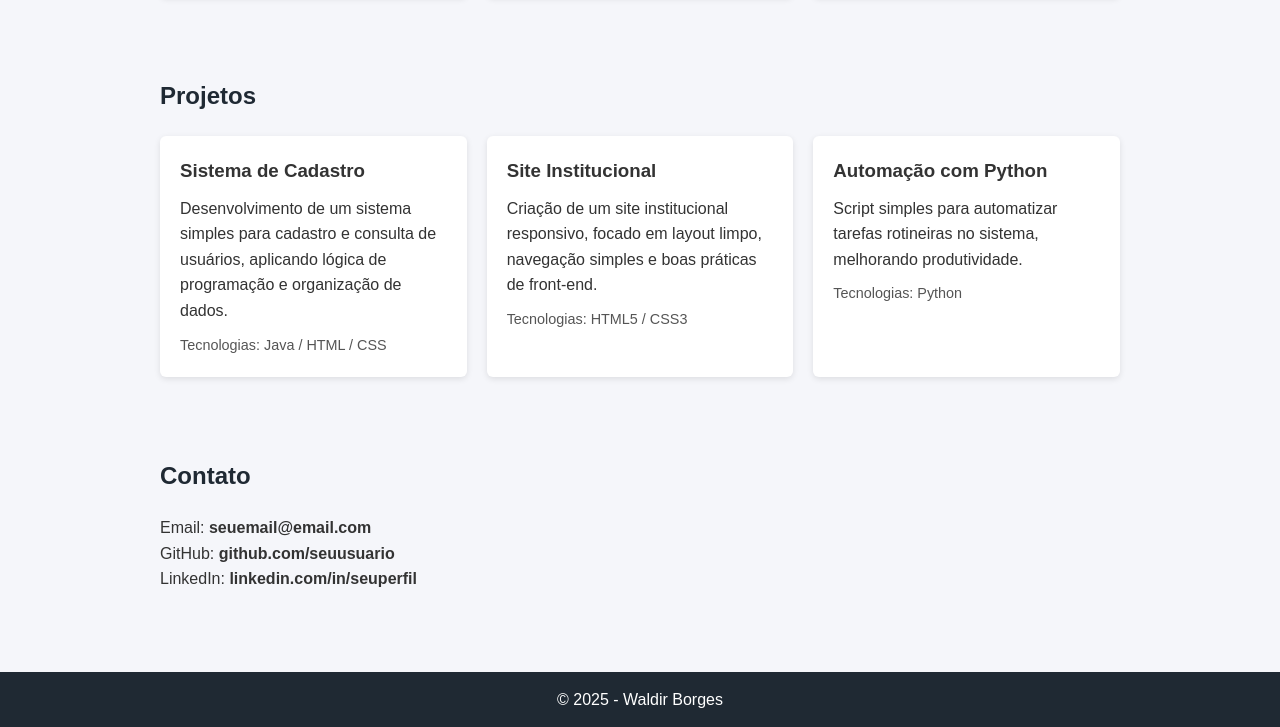
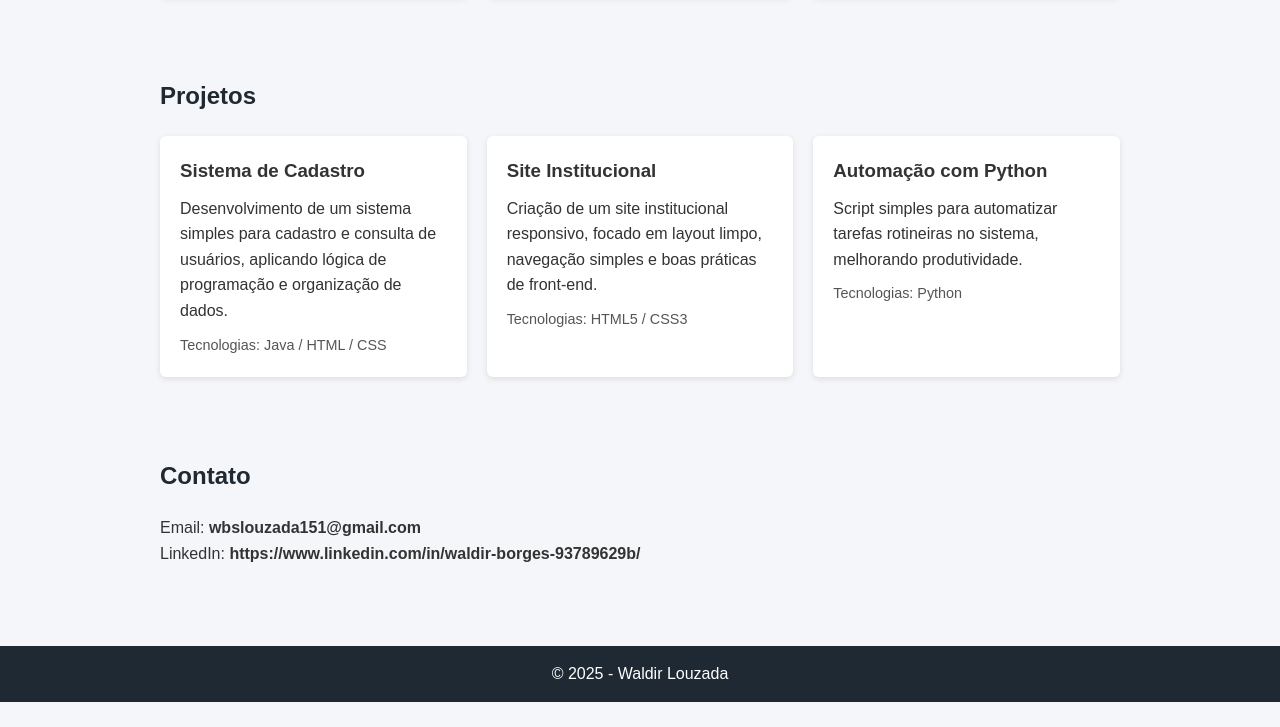
Before and after one commit to waldirlou/portfolio-waldir, a plain HTML site: page index.html in a window 1280 px wide. Shown: the part 700-1427 px from the top of the page. After the commit the page ends 1402 px from the top, so only its background shows below. Drawn offline with Linux system fonts and the light colour scheme.

Commit message:
Update personal information in index.html

```diff
--- a/index.html
+++ b/index.html
@@ -3,13 +3,13 @@
 <head>
     <meta charset="UTF-8">
     <meta name="viewport" content="width=device-width, initial-scale=1.0">
-    <title>Waldir Borges | Analista de Sistemas</title>
+    <title>Waldir Louzada| Analista de Sistemas</title>
     <link rel="stylesheet" href="style.css">
 </head>
 <body>
 
     <header>
-        <h1>Waldir Borges</h1>
+        <h1>Waldir Louzada</h1>
         <p>Analista de Sistemas | Tecnologia da Informação</p>
         <nav>
             <a href="#sobre">Sobre</a>
@@ -100,13 +100,12 @@
 
     <section id="contato">
         <h2>Contato</h2>
-        <p>Email: <strong>seuemail@email.com</strong></p>
-        <p>GitHub: <strong>github.com/seuusuario</strong></p>
-        <p>LinkedIn: <strong>linkedin.com/in/seuperfil</strong></p>
+        <p>Email: <strong>wbslouzada151@gmail.com</strong></p>
+        <p>LinkedIn: <strong>https://www.linkedin.com/in/waldir-borges-93789629b/</strong></p>
     </section>
 
     <footer>
-        <p>© 2025 - Waldir Borges</p>
+        <p>© 2025 - Waldir Louzada</p>
     </footer>
 
 </body>
```
